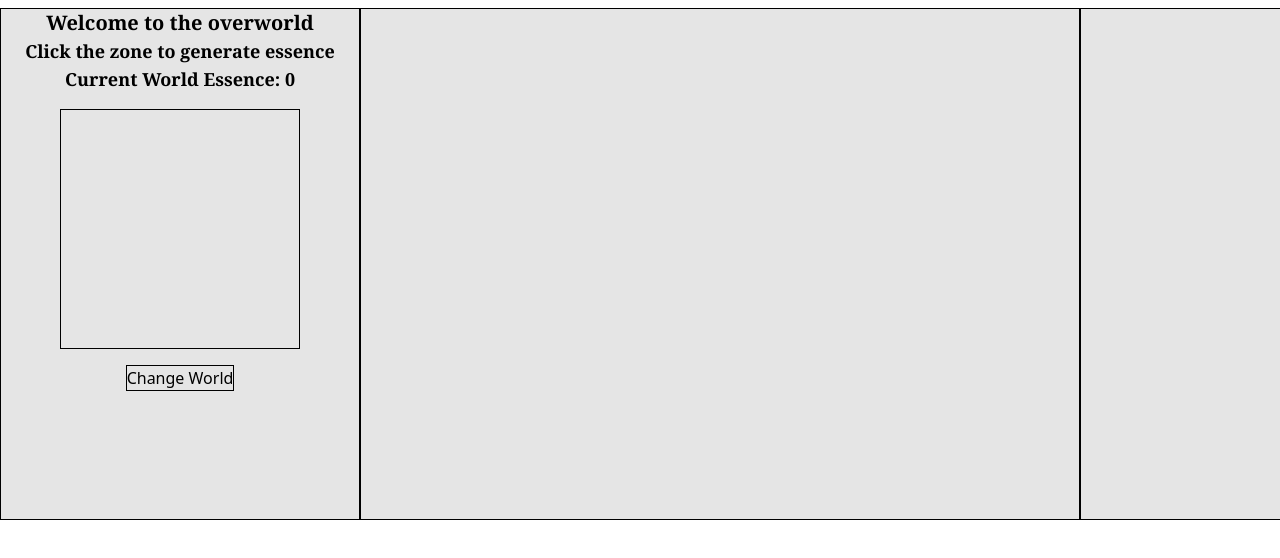
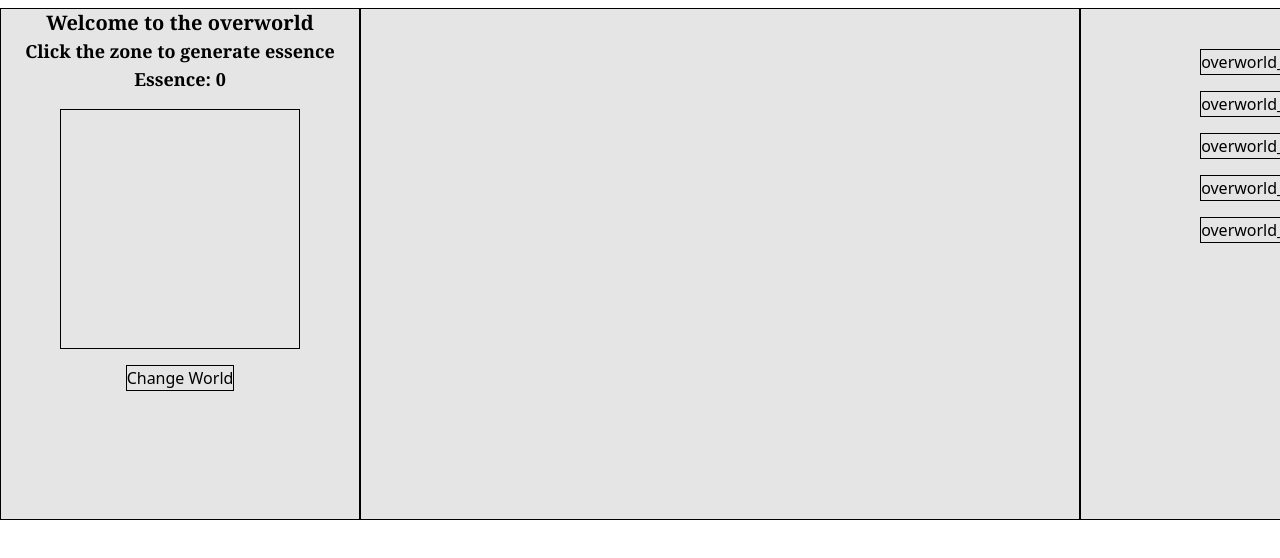
Before and after one commit to papaga3/between_worlds, a React (Vite) app: page / in a window 1280 px wide. Shown: the top 558 px of the page. Built offline with nearby package versions, Linux system fonts and the light colour scheme.

Commit message:
scaffolding buy zone

```diff
--- a/src/Components/BuyZone..tsx
+++ b/src/Components/BuyZone..tsx
@@ -1,7 +1,20 @@
+import { useAtomValue } from "jotai";
+import { upgrades } from "../constance";
+import { worldAtom } from "../jotai/atoms";
+
 const BuyZone: React.FC = () => {
+    const buyButtonClasses = 'm-auto border block my-4';
+    const world = useAtomValue(worldAtom);
+    const curUpgrades = upgrades[world];
     return (
-        <div>
-
+        <div className="w-full h-full m-auto my-10">
+            {
+                Object.keys(curUpgrades).map((item) => {
+                    return(
+                        <button className={`${buyButtonClasses}`}> {curUpgrades[item].name} </button>
+                    );
+                })
+            }
         </div>
     );
 }
--- a/src/Components/EssenceZone.tsx
+++ b/src/Components/EssenceZone.tsx
@@ -9,7 +9,7 @@ const EssenceZone: React.FC = () => {
         <div>
             <h1 className={`${header1}`}> Welcome to the { world } </h1>
             <h2 className={`${header2}`}> Click the zone to generate essence </h2>
-            <h2 className={`${header2}`}> Current World Essence: {essence[world]} </h2>
+            <h2 className={`${header2}`}> Essence: {essence[world]} </h2>
 
             <div onClick={() => {
                     const clone = Object.assign({}, essence);
--- a/src/Components/WorldComponent.tsx
+++ b/src/Components/WorldComponent.tsx
@@ -1,3 +1,4 @@
+import BuyZone from "./BuyZone.";
 import EssenceZone from "./EssenceZone";
 
 const Worlds: React.FC = () => {
@@ -15,7 +16,7 @@ const Worlds: React.FC = () => {
             </div>
 
             <div className="border h-full block">
-
+                <BuyZone />
             </div>
         </div>
     );
--- /dev/null
+++ b/src/commonTypes.ts
@@ -0,0 +1,8 @@
+// Upgrades List
+export type Upgrade = {
+    name: string;
+    price: number;
+    // isUnlock: boolean;
+    ttl: number; // Time to live in s
+    output: number; // Essence/s
+}
--- a/src/constance.ts
+++ b/src/constance.ts
@@ -1,7 +1,90 @@
+import { Upgrade } from "./commonTypes";
+
 export enum World {
     Underworld = "underworld",
     Overworld = "overworld"
 }
 
+// Common tailwind classes
 export const header1 = "text-center text-xl font-bold font-serif";
-export const header2 = "text-center text-lg font-bold font-serif"
+export const header2 = "text-center text-lg font-bold font-serif";
+
+export const upgrades: Record<string, Record<string, Upgrade>> = {
+    // Underworld upgrades
+    underworld: {
+        tier1: {
+            name: "underworld_tier1",
+            price: 10,
+            ttl: 5,
+            output: 4,
+            // isUnlock: false
+        },
+        tier2: {
+            name: "underworld_tier2",
+            price: 100,
+            ttl: 5,
+            output: 40,
+            // isUnlock: false
+        },
+        tier3: {
+            name: "underworld_tier3",
+            price: 500,
+            ttl: 5,
+            output: 200,
+            // isUnlock: false,
+        },
+        tier4: {
+            name: "underworld_tier4",
+            price: 1500,
+            ttl: 5,
+            output: 600,
+            // isUnlock: false,
+        },
+        tier5: {
+            name: "underworld_tier5",
+            price: 3000,
+            ttl: 5,
+            output: 1200,
+            // isUnlock: false,
+        }
+    },
+
+    // Overworld upgrades
+    overworld: {
+        tier1: {
+            name: "overworld_tier1",
+            price: 10,
+            ttl: 5,
+            output: 4,
+            // isUnlock: false
+        },
+        tier2: {
+            name: "overworld_tier2",
+            price: 100,
+            ttl: 5,
+            output: 40,
+            // isUnlock: false
+        },
+        tier3: {
+            name: "overworld_tier3",
+            price: 500,
+            ttl: 5,
+            output: 200,
+            // isUnlock: false,
+        },
+        tier4: {
+            name: "overworld_tier4",
+            price: 1500,
+            ttl: 5,
+            output: 600,
+            // isUnlock: false,
+        },
+        tier5: {
+            name: "overworld_tier5",
+            price: 3000,
+            ttl: 5,
+            output: 1200
+            // isUnlock: false,
+        }
+    }
+}
--- a/src/jotai/atoms.ts
+++ b/src/jotai/atoms.ts
@@ -6,66 +6,3 @@ export const worldAtom = atom(World.Overworld);
 
 const essence: Record<string, number> = { underworld: 0, overworld: 0 }
 export const essenceAtom = atom(essence);
-
-type Upgrade = {
-    name: string;
-    price: number;
-    isUnlock: boolean;
-}
-const upgrades: Record<string, Upgrade> = {
-    // Underworld upgrades
-    underworld_tier1: {
-        name: "underworld_tier1",
-        price: 10,
-        isUnlock: false
-    },
-    underworld_tier2: {
-        name: "underworld_tier2",
-        price: 100,
-        isUnlock: false
-    },
-    underworld_tier3: {
-        name: "underworld_tier3",
-        price: 500,
-        isUnlock: false,
-    },
-    underworld_tier4: {
-        name: "underworld_tier4",
-        price: 1500,
-        isUnlock: false,
-    },
-    underworld_tier5: {
-        name: "underworld_tier5",
-        price: 3000,
-        isUnlock: false,
-    },
-
-    // Overworld upgrades
-    overworld_tier1: {
-        name: "underworld_tier1",
-        price: 10,
-        isUnlock: false
-    },
-    overworld_tier2: {
-        name: "underworld_tier2",
-        price: 100,
-        isUnlock: false
-    },
-    overworld_tier3: {
-        name: "underworld_tier3",
-        price: 500,
-        isUnlock: false,
-    },
-    overworld_tier4: {
-        name: "underworld_tier4",
-        price: 1500,
-        isUnlock: false,
-    },
-    overworld_tier5: {
-        name: "underworld_tier5",
-        price: 3000,
-        isUnlock: false,
-    }
-}
-
-export const upgradeAtom = atom(upgrades);
```
